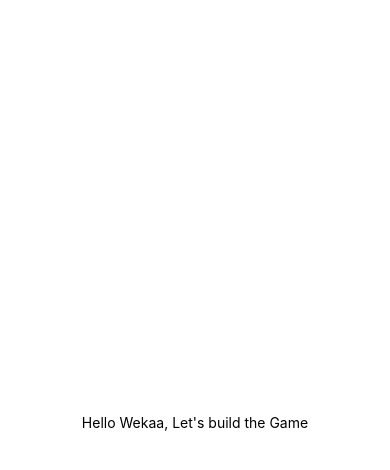
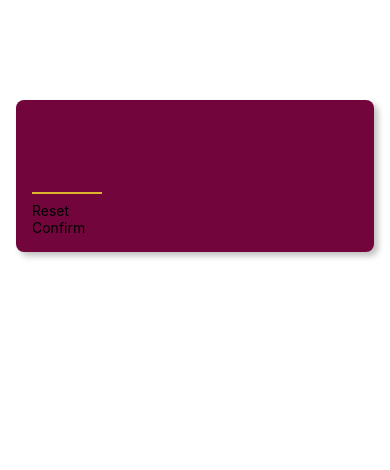
Before and after one commit to mahmoud-alwakeel/guess-the-number-game, a React Native app: screen / in a window 390 px wide. Shown: the top 470 px of the page. Built offline with nearby package versions, Linux system fonts and the light colour scheme.

Commit message:
screens files, components, innput field

```diff
--- a/App.js
+++ b/App.js
@@ -1,20 +1,11 @@
 import { StatusBar } from 'expo-status-bar';
 import { StyleSheet, Text, View } from 'react-native';
+import StartGameScreen from './screens/start_game_screen';
 
 export default function App() {
   return (
-    <View style={styles.container}>
-      <Text>Hello Wekaa, Let's build the Game</Text>
-      <StatusBar style="auto" />
-    </View>
+    <StartGameScreen/>
   );
 }
 
-const styles = StyleSheet.create({
-  container: {
-    flex: 1,
-    backgroundColor: '#fff',
-    alignItems: 'center',
-    justifyContent: 'center',
-  },
-});
+const styles = StyleSheet.create({});
--- /dev/null
+++ b/components/primary_button.js
@@ -0,0 +1,13 @@
+import { View, Text } from "react-native";
+
+function PrimaryButton({children}) {
+    return (
+        <View>
+            <Text>
+                {children}
+            </Text>
+        </View>
+    );
+}
+
+export default PrimaryButton;
--- /dev/null
+++ b/screens/start_game_screen.js
@@ -0,0 +1,46 @@
+import { StyleSheet, TextInput, View } from "react-native";
+import PrimaryButton from "../components/primary_button";
+
+function StartGameScreen() {
+    return (
+        <View style={styles.inputContainer}>
+            <TextInput
+                style={styles.inputField}
+                maxLength={2}
+                keyboardType="number-pad"
+                autoCorrect={false}
+            />
+            <PrimaryButton>Reset</PrimaryButton>
+            <PrimaryButton>Confirm</PrimaryButton>
+        </View>
+    );
+}
+
+export default StartGameScreen;
+
+const styles = StyleSheet.create({
+    inputContainer: {
+        marginTop: 100,
+        padding: 16,
+        backgroundColor: '#72063c',
+        marginHorizontal: 16,
+        borderRadius: 8,
+        // elevation is for android only
+        elevation: 7,
+        shadowColor: 'black',
+        shadowOffset: { width: 4, height: 4 },
+        shadowRadius: 6,
+        shadowOpacity: 0.25
+    },
+    inputField: {
+        height: 70,
+        width: 70,
+        fontSize: 32,
+        borderBottomColor: '#ddb52f',
+        borderBottomWidth: 2,
+        color: '#ddb52f',
+        marginVertical: 8,
+        fontWeight: 'bold',
+        textAlign: 'center',
+    }
+});
```
Also changed, not shown: screens/game_over_screen.js (added), screens/game_screen.js (added).
